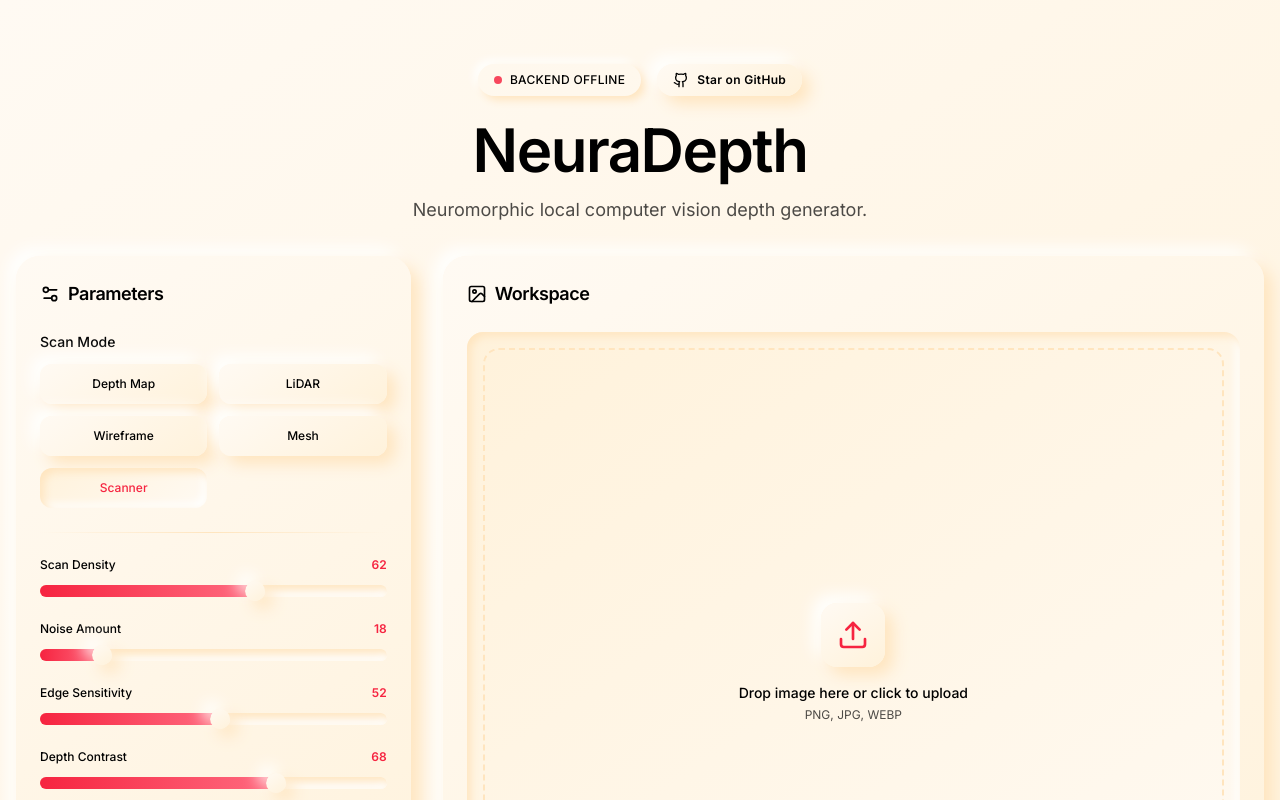
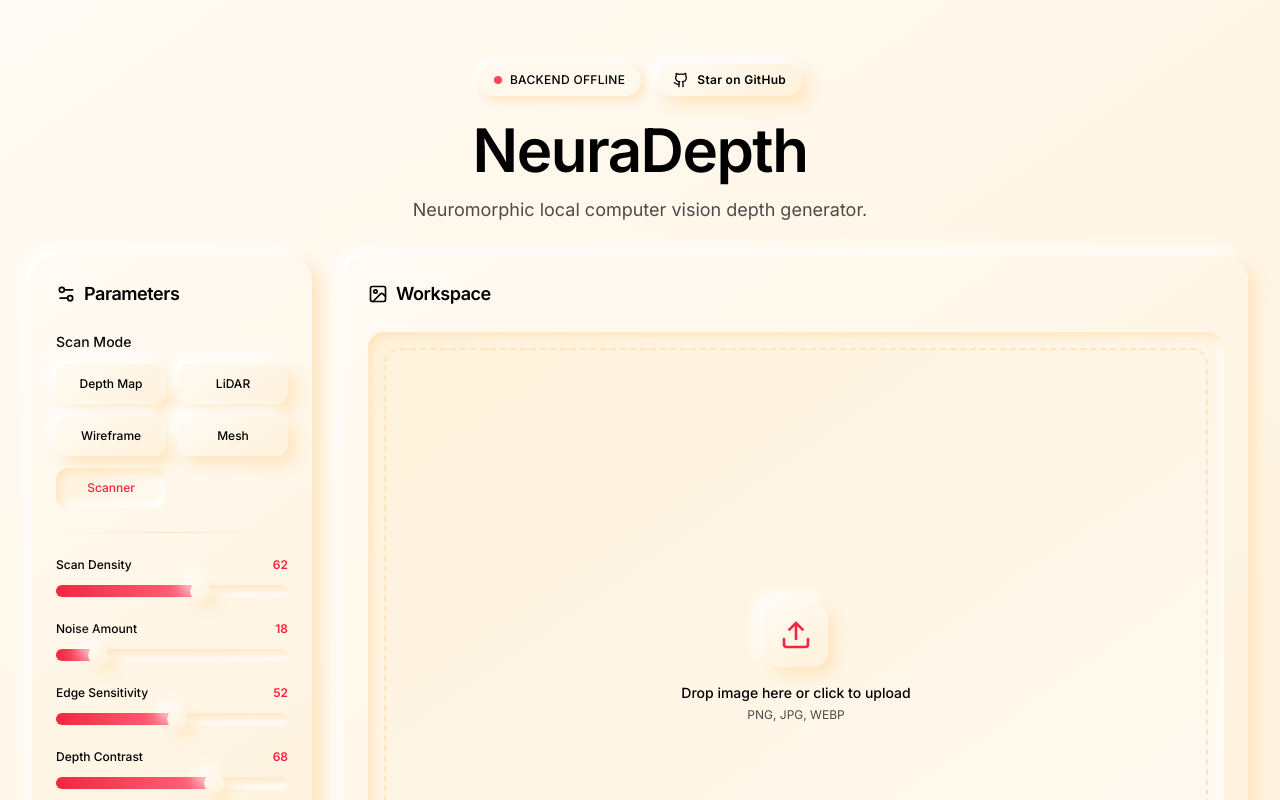
Before and after one commit to forex911/NeuraDepth, a React (Vite) app in the folder frontend/: page / in a window 1280 px wide. Shown: the top 800 px of the page. Built offline with nearby package versions, Linux system fonts and the light colour scheme; no server answers.

Commit message:
style: expand layout to full width for better workspace utilization

```diff
--- a/frontend/src/App.tsx
+++ b/frontend/src/App.tsx
@@ -144,7 +144,7 @@ function App() {
   return (
     <div className="text-black transition-colors duration-300">
       <header className="pt-16 pb-8 px-4">
-        <div className="max-w-7xl mx-auto text-center">
+        <div className="w-full max-w-[1800px] mx-auto text-center">
           <div className="flex justify-center items-center gap-4 mb-6">
             <div className="inline-flex items-center gap-2 px-4 py-2 rounded-full neu-raised-sm">
               <span className={`w-2 h-2 rounded-full ${health === "ready" ? "bg-green-400" : health === "offline" ? "bg-[#F62440]" : "bg-yellow-400"} animate-pulse`}></span>
@@ -171,8 +171,8 @@ function App() {
         </div>
       </header>
 
-      <main className="max-w-7xl mx-auto px-4 pb-20">
-        <div className="grid grid-cols-1 lg:grid-cols-3 gap-8">
+      <main className="w-full max-w-[1800px] mx-auto px-4 lg:px-8 pb-20">
+        <div className="grid grid-cols-1 lg:grid-cols-4 gap-8">
 
           {/* Controls Sidebar */}
           <div className="lg:col-span-1 space-y-8">
@@ -243,7 +243,7 @@ function App() {
           </div>
 
           {/* Viewers */}
-          <div className="lg:col-span-2 h-full">
+          <div className="lg:col-span-3 h-full">
             <article className="neu-raised p-6 rounded-3xl h-full flex flex-col min-h-[600px]">
               <div className="flex justify-between items-center mb-6">
                 <h2 className="text-lg font-semibold tracking-tight flex items-center gap-2 text-black">
```
